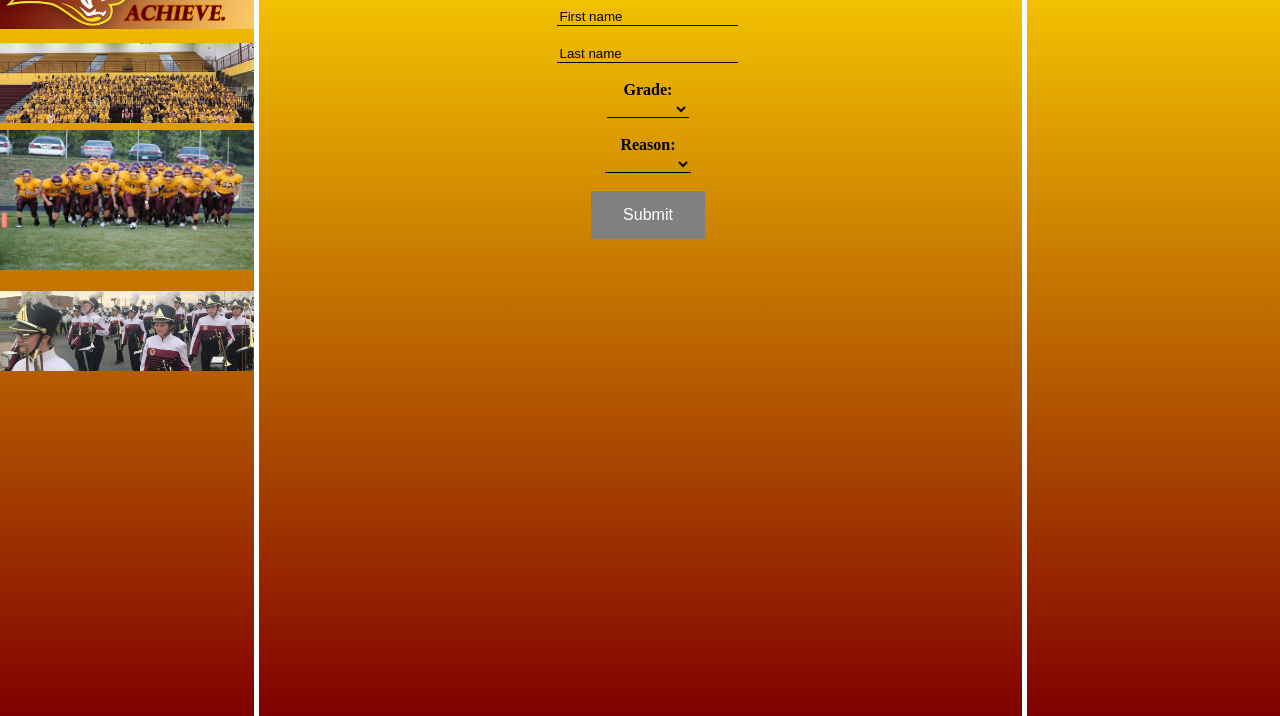
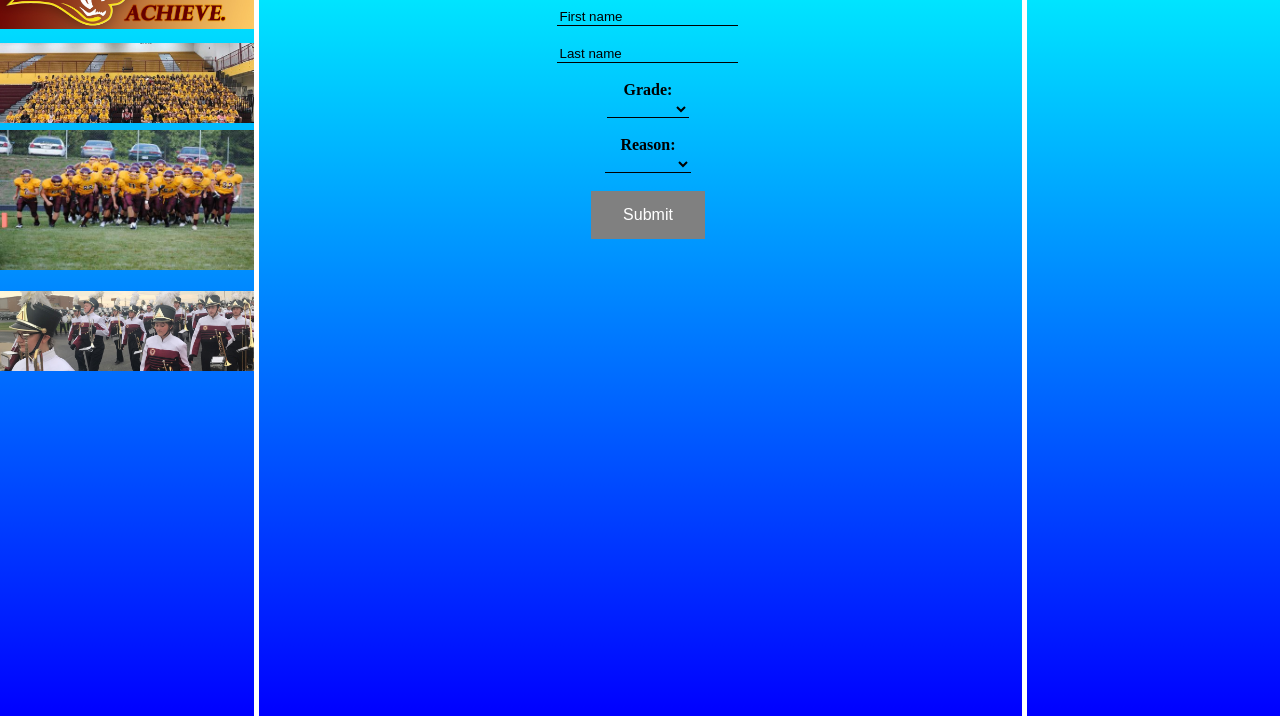
Before and after one commit to TylerRoehm/TesTyler, a plain HTML site: page index.htm in a window 1280 px wide. Shown: the part 84-800 px from the top of the page. Drawn offline with nearby package versions, Linux system fonts and the light colour scheme.

Commit message:
Update styles.css

```diff
--- a/styles.css
+++ b/styles.css
@@ -1,5 +1,5 @@
 body
-{ text-align:center; height: 100%; background-image: linear-gradient(gold, maroon); background-repeat:no-repeat; background-size:100% 100vh;overflow:hidden;width:100%;}
+{ text-align:center; height: 100%; background-image: linear-gradient(cyan, blue); background-repeat:no-repeat; background-size:100% 100vh;overflow:hidden;width:100%;}
 
 .img1
 {position: absolute;
```
